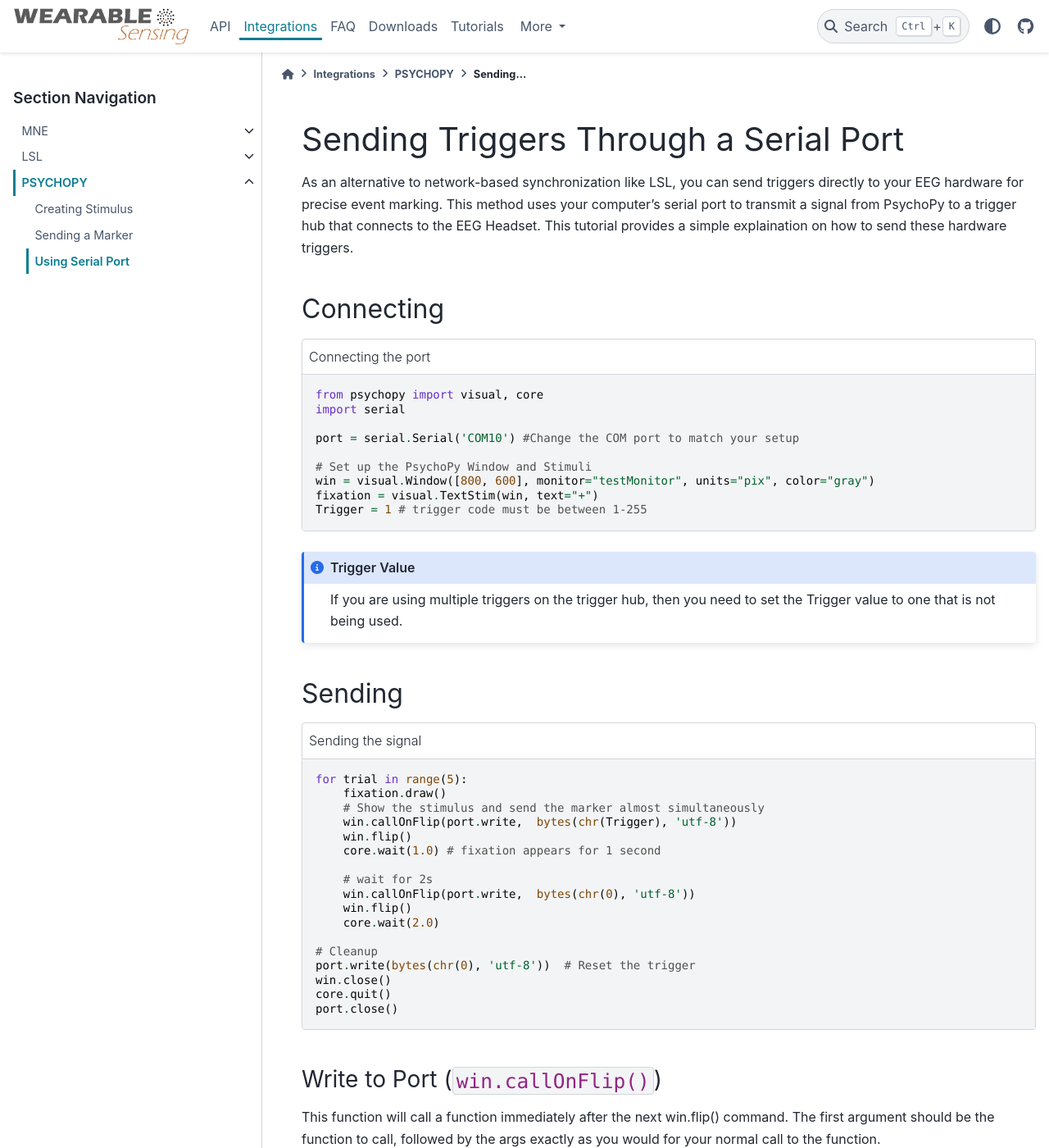
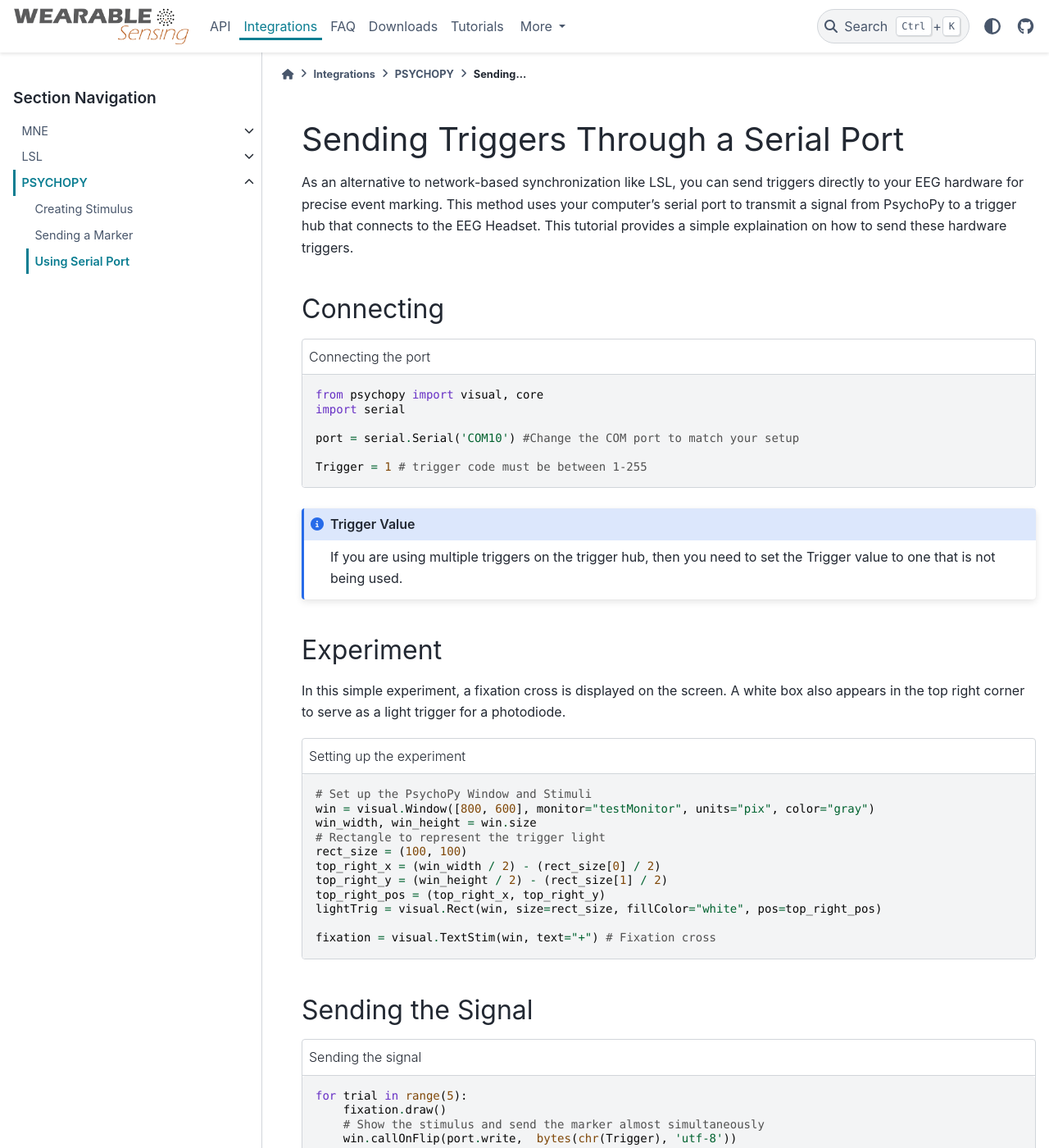
Before and after one commit to WearableSensing/wiki, a Sphinx documentation site: the page built from docs/examples/psychopy/serial.md, in a window 1280 px wide and 1400 px high. Shown: the whole window at 82% size. Built offline with Sphinx 7.4.7 and the PyData theme 0.15.4, drawn with Linux system fonts in a browser that asks for light colours.

Commit message:
photodiode

````diff
--- a/docs/examples/psychopy/serial.md
+++ b/docs/examples/psychopy/serial.md
@@ -12,9 +12,6 @@ import serial
 
 port = serial.Serial('COM10') #Change the COM port to match your setup
 
-# Set up the PsychoPy Window and Stimuli
-win = visual.Window([800, 600], monitor="testMonitor", units="pix", color="gray")
-fixation = visual.TextStim(win, text="+")
 Trigger = 1 # trigger code must be between 1-255
 ```
 
@@ -23,7 +20,27 @@ Trigger = 1 # trigger code must be between 1-255
 If you are using multiple triggers on the trigger hub, then you need to set the Trigger value to one that is not being used.
 ```
 
-## Sending
+## Experiment
+
+In this simple experiment, a fixation cross is displayed on the screen. A white box also appears in the top right corner to serve as a light trigger for a photodiode.
+
+```{code-block} python
+:caption: Setting up the experiment
+
+# Set up the PsychoPy Window and Stimuli
+win = visual.Window([800, 600], monitor="testMonitor", units="pix", color="gray")
+win_width, win_height = win.size
+# Rectangle to represent the trigger light
+rect_size = (100, 100)
+top_right_x = (win_width / 2) - (rect_size[0] / 2)
+top_right_y = (win_height / 2) - (rect_size[1] / 2)
+top_right_pos = (top_right_x, top_right_y)
+lightTrig = visual.Rect(win, size=rect_size, fillColor="white", pos=top_right_pos)
+
+fixation = visual.TextStim(win, text="+") # Fixation cross
+```
+
+## Sending the Signal
 
 ```{code-block} python
 :caption: Sending the signal
````
